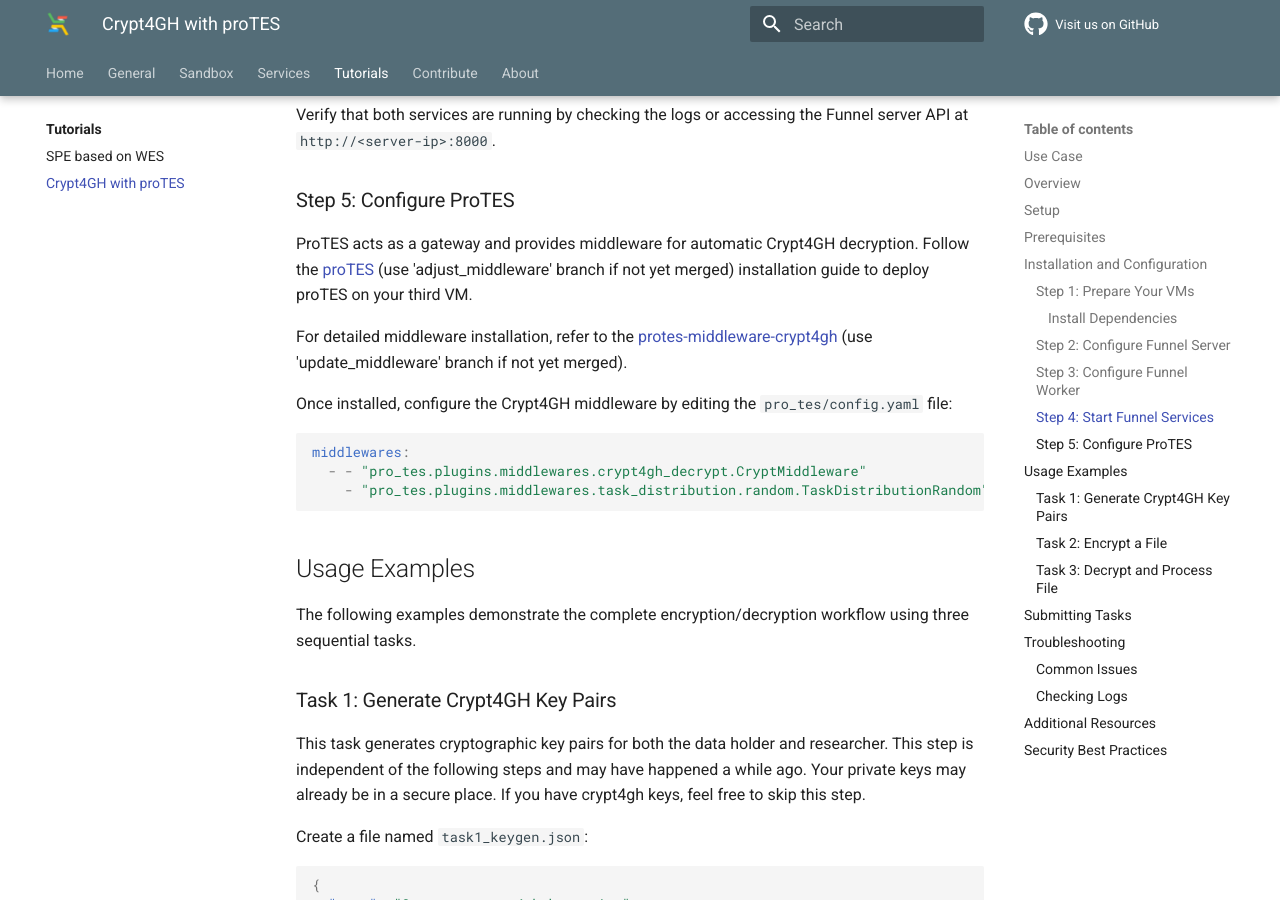
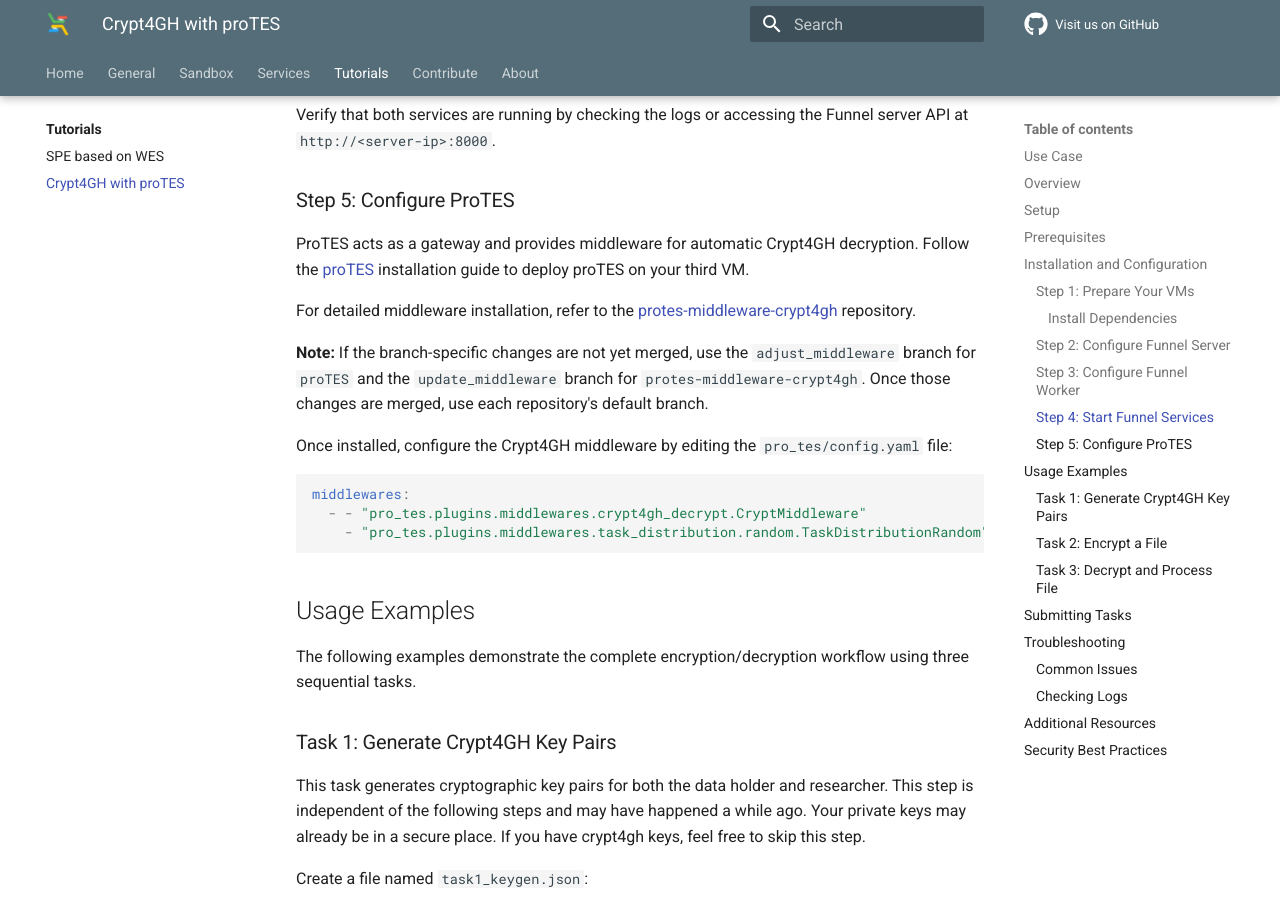
Before and after one commit to elixir-cloud-aai/elixir-cloud-aai.github.io, an MkDocs documentation site: the page built from docs/tutorials/crypt4gh_to_protes.md, in a window 1280 px wide and 900 px high, scrolled down 4712 px. Built offline with MkDocs 1.6.1 and Material for MkDocs 9.7.7, drawn with Linux system fonts in a browser that asks for light colours; comment, search, counter and statistics services are not loaded.

Commit message:
Potential fix for pull request finding
Co-authored-by: Copilot Autofix powered by AI <175728472+Copilot@users.noreply.github.com>

```diff
--- a/docs/tutorials/crypt4gh_to_protes.md
+++ b/docs/tutorials/crypt4gh_to_protes.md
@@ -178,9 +178,11 @@ Verify that both services are running by checking the logs or accessing the Funn
 
 ### Step 5: Configure ProTES
 
-ProTES acts as a gateway and provides middleware for automatic Crypt4GH decryption. Follow the [proTES](https://github.com/elixir-cloud-aai/proTES) (use 'adjust_middleware' branch if not yet merged) installation guide to deploy proTES on your third VM.
+ProTES acts as a gateway and provides middleware for automatic Crypt4GH decryption. Follow the [proTES](https://github.com/elixir-cloud-aai/proTES) installation guide to deploy proTES on your third VM.
 
-For detailed middleware installation, refer to the [protes-middleware-crypt4gh](https://github.com/elixir-cloud-aai/protes-middleware-crypt4gh) (use 'update_middleware' branch if not yet merged).
+For detailed middleware installation, refer to the [protes-middleware-crypt4gh](https://github.com/elixir-cloud-aai/protes-middleware-crypt4gh) repository.
+
+**Note:** If the branch-specific changes are not yet merged, use the `adjust_middleware` branch for `proTES` and the `update_middleware` branch for `protes-middleware-crypt4gh`. Once those changes are merged, use each repository's default branch.
 
 Once installed, configure the Crypt4GH middleware by editing the `pro_tes/config.yaml` file:
 
```
